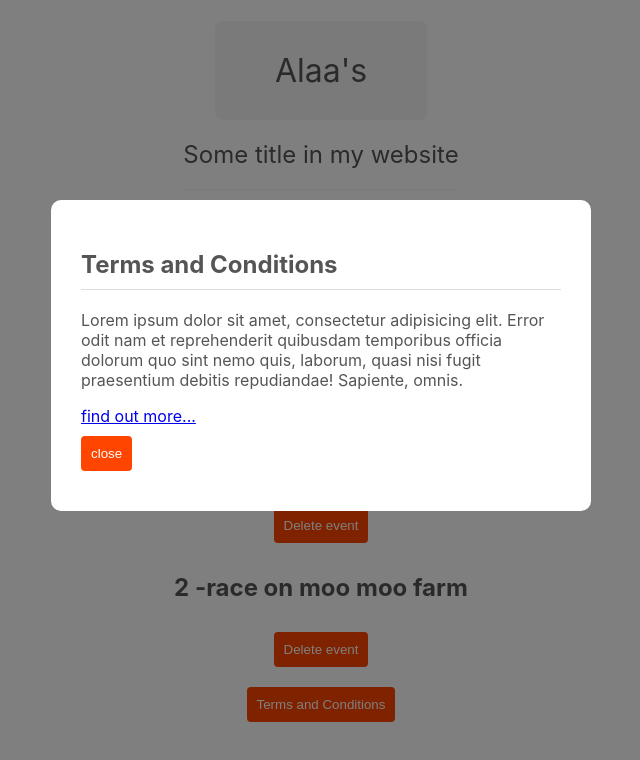
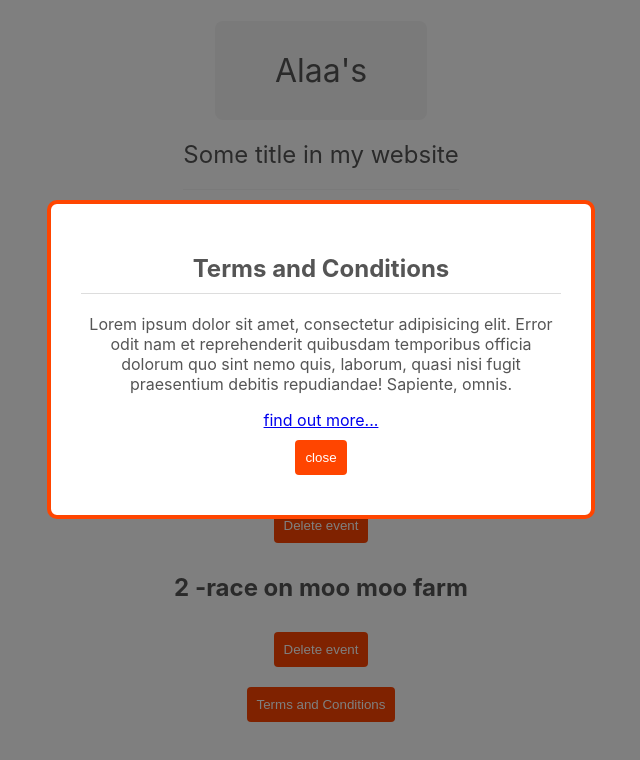
Before and after one commit to alaakhaireldin/React-Virtual-Manufacturing-Project-Manager, a React (Create React App) app: page / in a window 1280 px wide. Both pictures are taken after a click on the button "Terms and Conditions". Shown: the top 760 px of the page, without its empty margins (319-959 px from the left). Built offline with nearby package versions, Linux system fonts and the light colour scheme.

Commit message:
Using inline styles

```diff
--- a/src/components/Modal.js
+++ b/src/components/Modal.js
@@ -4,7 +4,14 @@ import "./modal.css";
 export default function Modal({ children, handleClose }) {
   return createPortal(
     <div className="modal-backdrop">
-      <div className="modal">
+      <div
+        className="modal"
+        style={{
+          border: "4px solid",
+          borderColor: "#ff4500",
+          textAlign: "center",
+        }}
+      >
         {children}
         <br></br>
         <button onClick={handleClose}>close</button>
```
